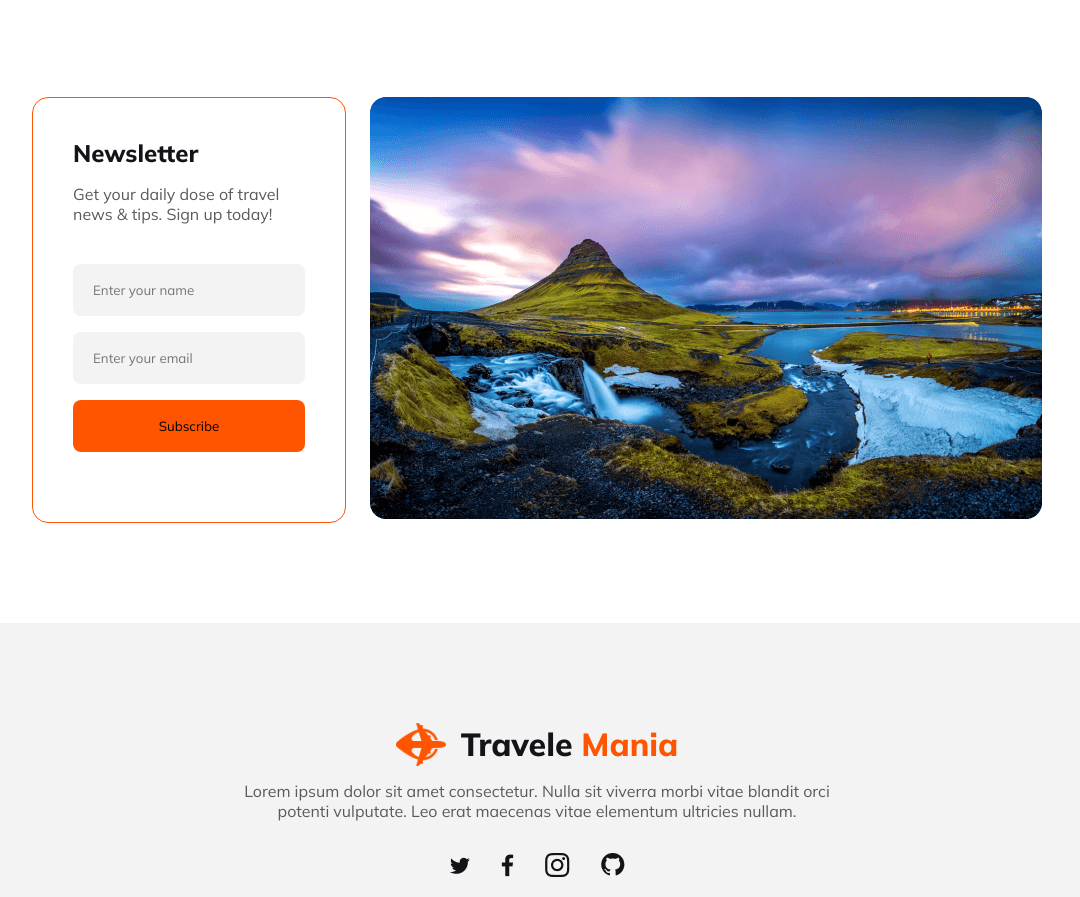
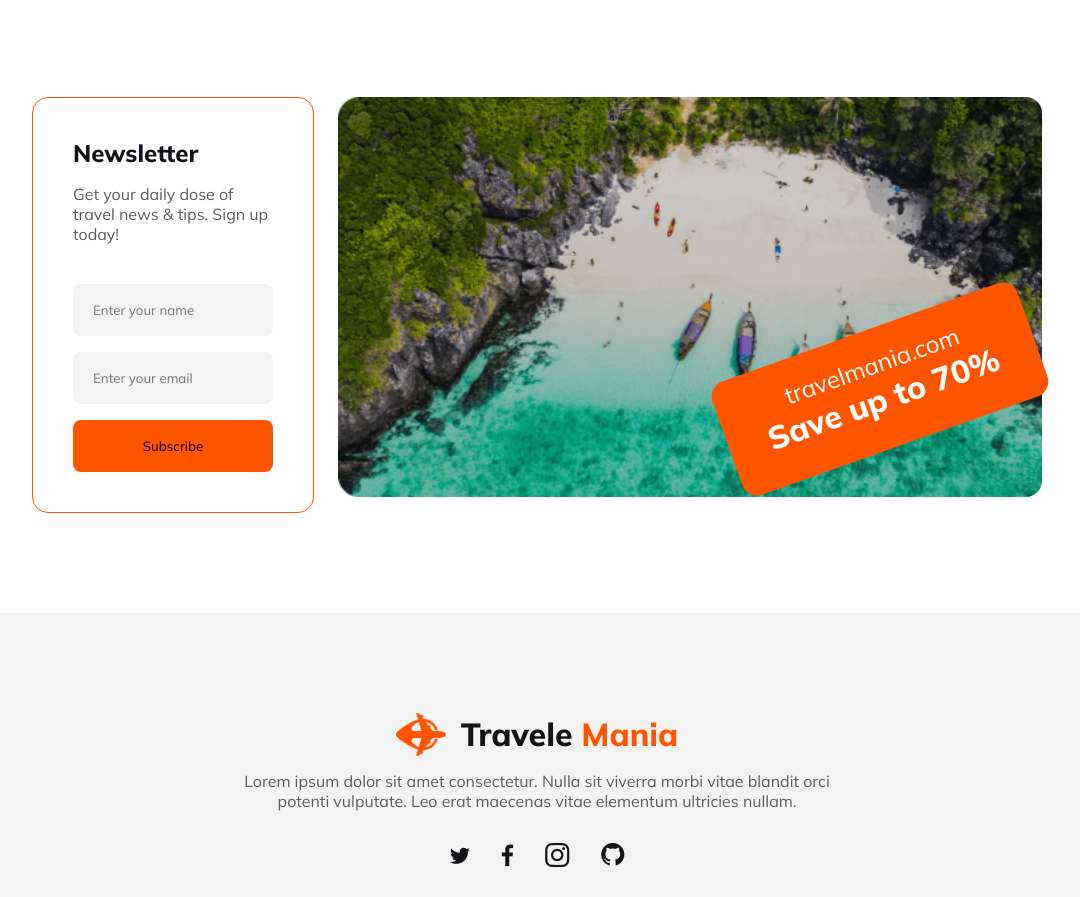
Before and after one commit to ahmed-jobayer/assignment-2-travel-website, a plain HTML site: page index.html in a window 1280 px wide. Shown: the part 3416-4313 px from the top of the page, without its empty margins (103-1183 px from the left). Drawn offline with Linux system fonts and the light colour scheme.

Commit message:
large device done

```diff
--- a/index.html
+++ b/index.html
@@ -138,7 +138,7 @@
       <section class="section-4">
         <div class="sec4-div1">
           <h3>Newsletter</h3>
-          <p class="all-paragraph">
+          <p class="all-paragraph sec-4p">
             Get your daily dose of travel news & tips. Sign up today!
           </p>
           <input class="sec4-input" placeholder="Enter your name" type="text" />
@@ -149,7 +149,12 @@
           />
           <button class="sec4-button">Subscribe</button>
         </div>
-        <div><img src="Images/Rectangle 8 (1).png" alt="" /></div>
+        <div class="sec4-img">
+          <div class="offer">
+            <p class="offer-p1">travelmania.com</p>
+            <p class="offer-p2">Save up to 70%</p>
+          </div>
+        </div>
       </section>
     </main>
     <footer>
--- a/styles/style.css
+++ b/styles/style.css
@@ -322,7 +322,7 @@
   padding-bottom: 1rem;
 }
 
-.section-4 p {
+.sec-4p {
   color: #5a5a5d;
   padding-bottom: 2.5rem;
 }
@@ -341,6 +341,38 @@
   border-radius: 0.5rem;
   background: #ff5400;
   border: none;
+}
+
+.sec4-img {
+  background: url(../Images/Rectangle\ 8.png);
+  background-size: cover;
+  height: 400px;
+  width: 100%;
+  border-radius: 1rem;
+}
+
+.offer {
+  width: 324px;
+  height: 120px;
+  transform: rotate(-19.628deg);
+  border-radius: 16px;
+  background: #ff5400;
+  margin: 232px 0 0 380px;
+}
+
+.offer-p1 {
+  color: #fff;
+  text-align: center;
+  font-size: 24px;
+  font-weight: 400;
+  padding-top: 20px;
+}
+
+.offer-p2 {
+  color: #fff;
+  font-size: 2rem;
+  font-weight: 800;
+  text-align: center;
 }
 
 footer {
@@ -385,5 +417,5 @@ footer {
 
 .copyright {
   padding: 50px 250px 0 250px;
-  border-top: 1px solid rgba(19, 19, 24, 0.10);;
+  border-top: 1px solid rgba(19, 19, 24, 0.1);
 }
```
